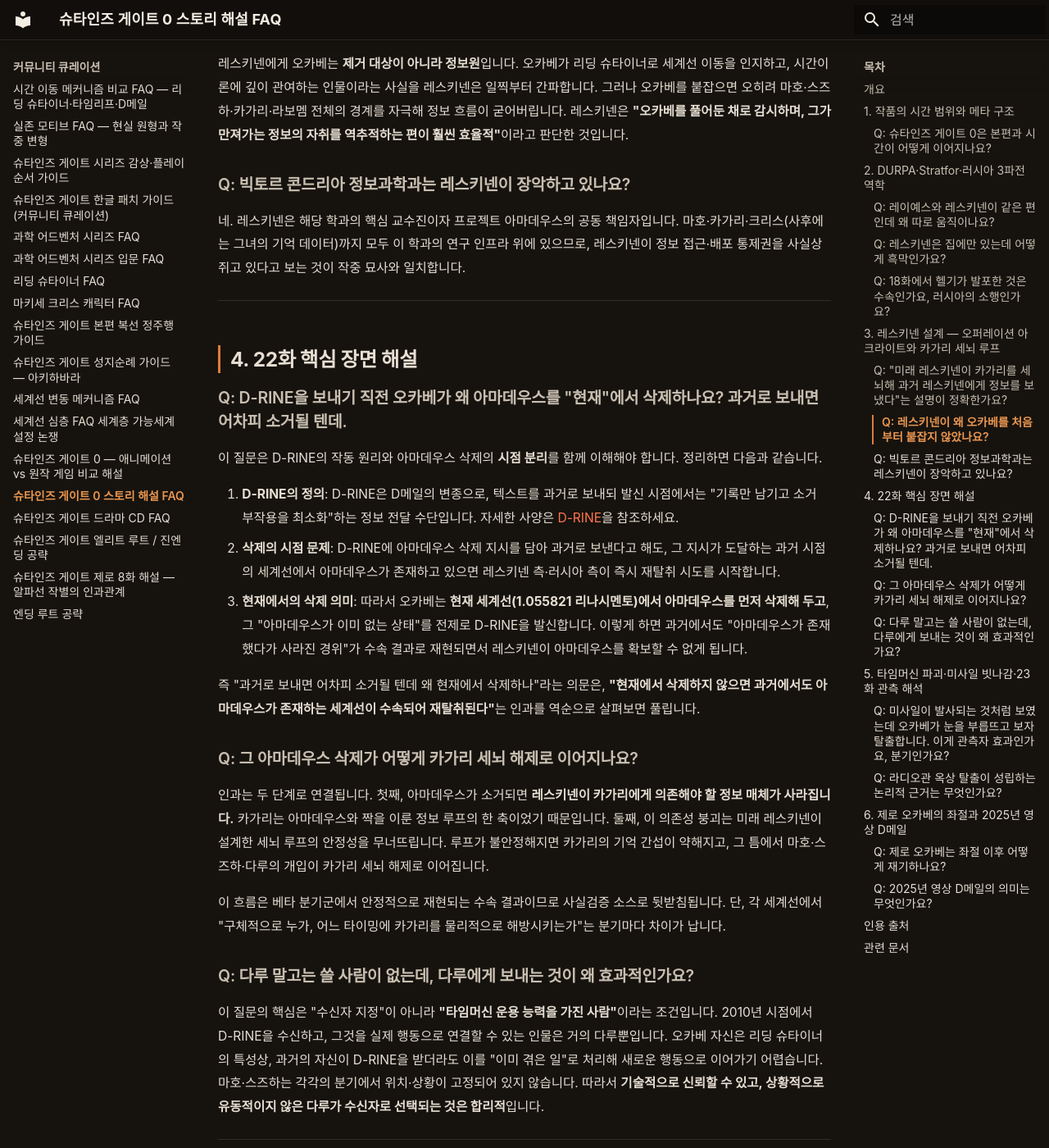
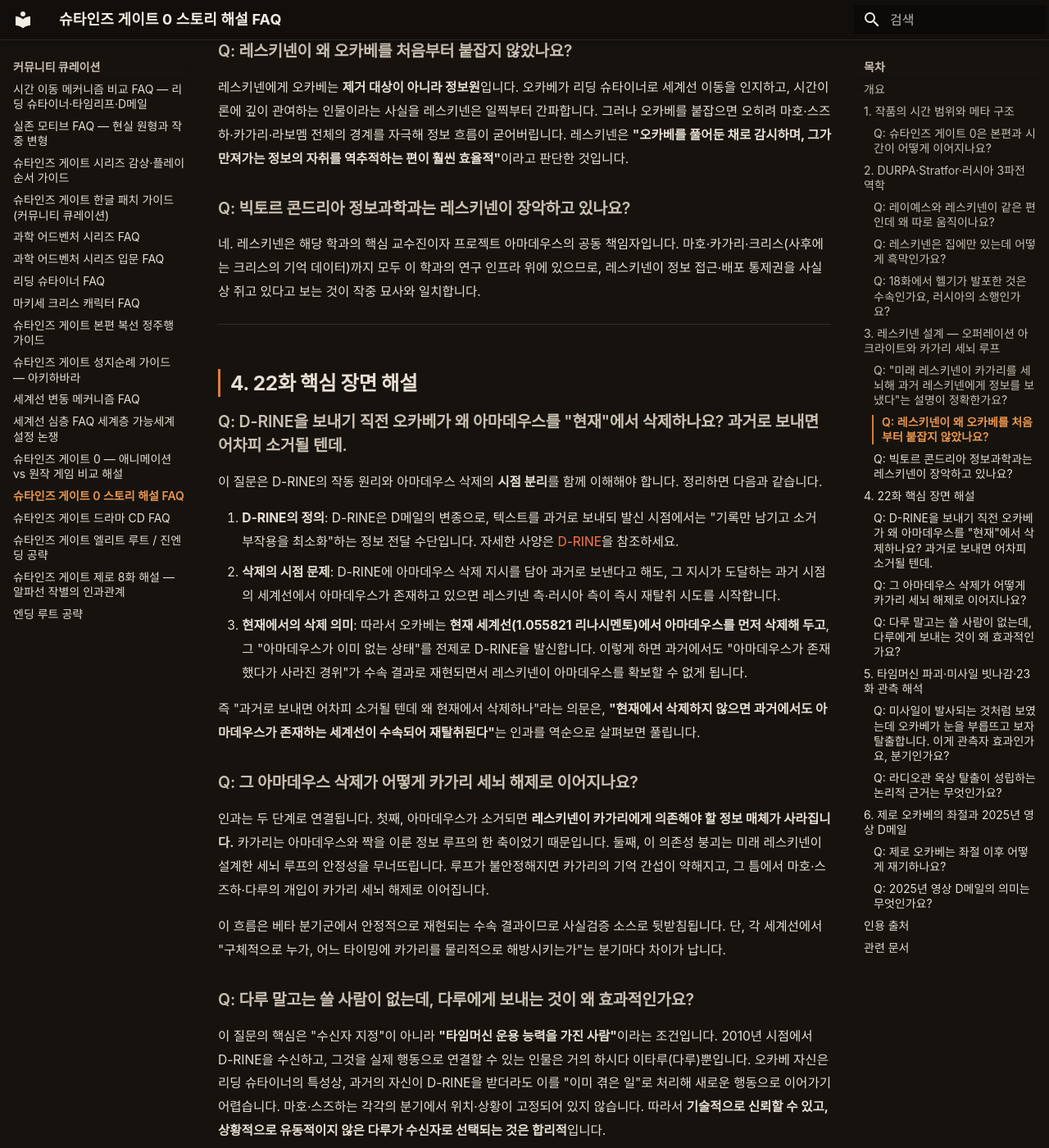
Before and after one commit to sgwiki/sgwiki.github.io, an MkDocs documentation site: the page built from wiki/커뮤니티-큐레이션/슈타인즈-게이트-0-스토리-해설-FAQ.md, in a window 1280 px wide and 1400 px high, scrolled down 2462 px. Shown: the whole window at 82% size. Built offline with MkDocs 1.6.1 and Material for MkDocs 9.7.7, drawn with Linux system fonts in a browser that asks for light colours; some web fonts are replaced; some of the changed text lies outside the part shown.

Commit message:
chore(wiki): 슈타인즈-게이트-0-스토리-해설-FAQ 정비 — 인물명 통일(마키세 크리스·하시다 이타루)·대명사 모호성 해소·어휘 교정
Co-Authored-By: Claude Opus 4.6 <noreply@anthropic.com>

```diff
--- a/wiki/커뮤니티-큐레이션/슈타인즈-게이트-0-스토리-해설-FAQ.md
+++ b/wiki/커뮤니티-큐레이션/슈타인즈-게이트-0-스토리-해설-FAQ.md
@@ -69,7 +69,7 @@ evidence_grade: corroborated
 
 ### Q: 빅토르 콘드리아 정보과학과는 레스키넨이 장악하고 있나요?
 
-네. 레스키넨은 해당 학과의 핵심 교수진이자 프로젝트 아마데우스의 공동 책임자입니다. 마호·카가리·크리스(사후에는 그녀의 기억 데이터)까지 모두 이 학과의 연구 인프라 위에 있으므로, 레스키넨이 정보 접근·배포 통제권을 사실상 쥐고 있다고 보는 것이 작중 묘사와 일치합니다.
+네. 레스키넨은 해당 학과의 핵심 교수진이자 프로젝트 아마데우스의 공동 책임자입니다. 마호·카가리·크리스(사후에는 크리스의 기억 데이터)까지 모두 이 학과의 연구 인프라 위에 있으므로, 레스키넨이 정보 접근·배포 통제권을 사실상 쥐고 있다고 보는 것이 작중 묘사와 일치합니다.
 
 ---
 
@@ -93,7 +93,7 @@ evidence_grade: corroborated
 
 ### Q: 다루 말고는 쓸 사람이 없는데, 다루에게 보내는 것이 왜 효과적인가요?
 
-이 질문의 핵심은 "수신자 지정"이 아니라 **"타임머신 운용 능력을 가진 사람"**이라는 조건입니다. 2010년 시점에서 D-RINE을 수신하고, 그것을 실제 행동으로 연결할 수 있는 인물은 거의 다루뿐입니다. 오카베 자신은 리딩 슈타이너의 특성상, 과거의 자신이 D-RINE을 받더라도 이를 "이미 겪은 일"로 처리해 새로운 행동으로 이어가기 어렵습니다. 마호·스즈하는 각각의 분기에서 위치·상황이 고정되어 있지 않습니다. 따라서 **기술적으로 신뢰할 수 있고, 상황적으로 유동적이지 않은 다루가 수신자로 선택되는 것은 합리적**입니다.
+이 질문의 핵심은 "수신자 지정"이 아니라 **"타임머신 운용 능력을 가진 사람"**이라는 조건입니다. 2010년 시점에서 D-RINE을 수신하고, 그것을 실제 행동으로 연결할 수 있는 인물은 거의 하시다 이타루(다루)뿐입니다. 오카베 자신은 리딩 슈타이너의 특성상, 과거의 자신이 D-RINE을 받더라도 이를 "이미 겪은 일"로 처리해 새로운 행동으로 이어가기 어렵습니다. 마호·스즈하는 각각의 분기에서 위치·상황이 고정되어 있지 않습니다. 따라서 **기술적으로 신뢰할 수 있고, 상황적으로 유동적이지 않은 다루가 수신자로 선택되는 것은 합리적**입니다.
 
 ---
 
```
Also changed, not shown: other parts of wiki/커뮤니티-큐레이션/슈타인즈-게이트-0-스토리-해설-FAQ.md (+5 -5 lines).
